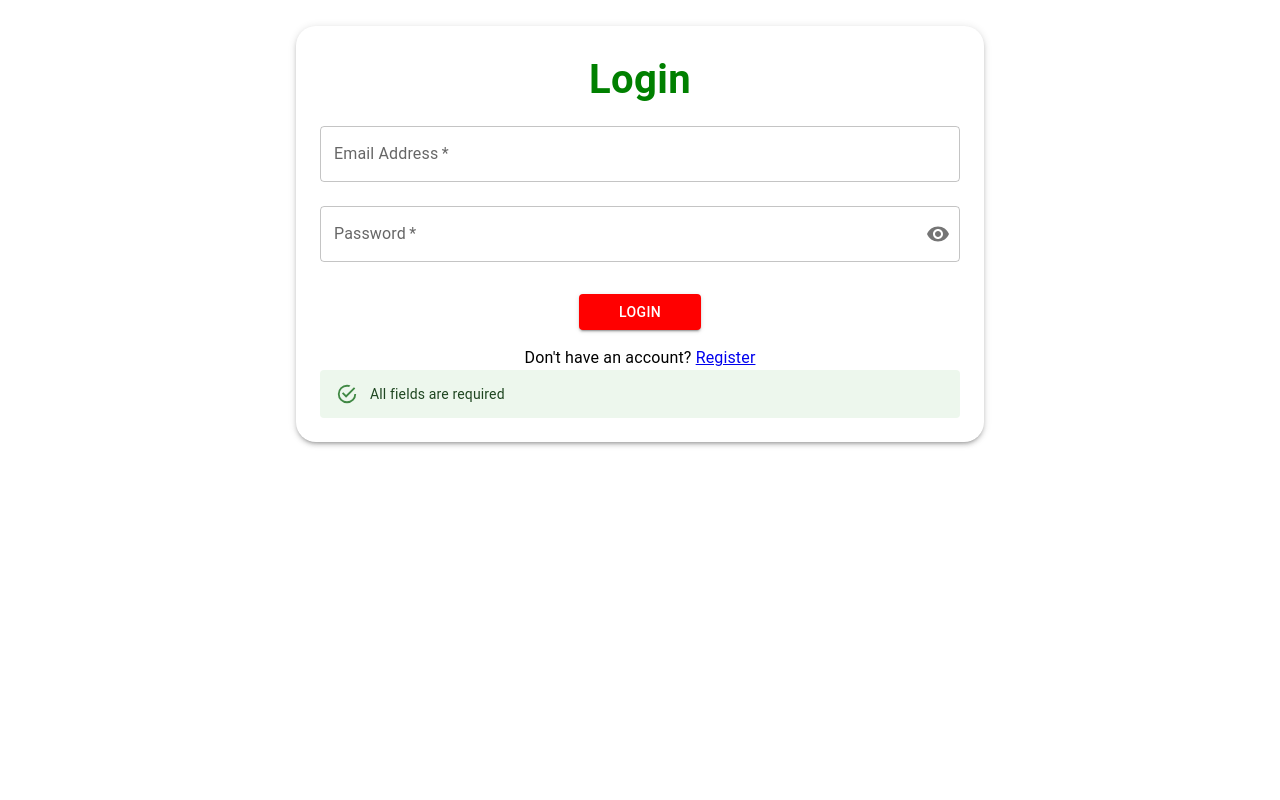
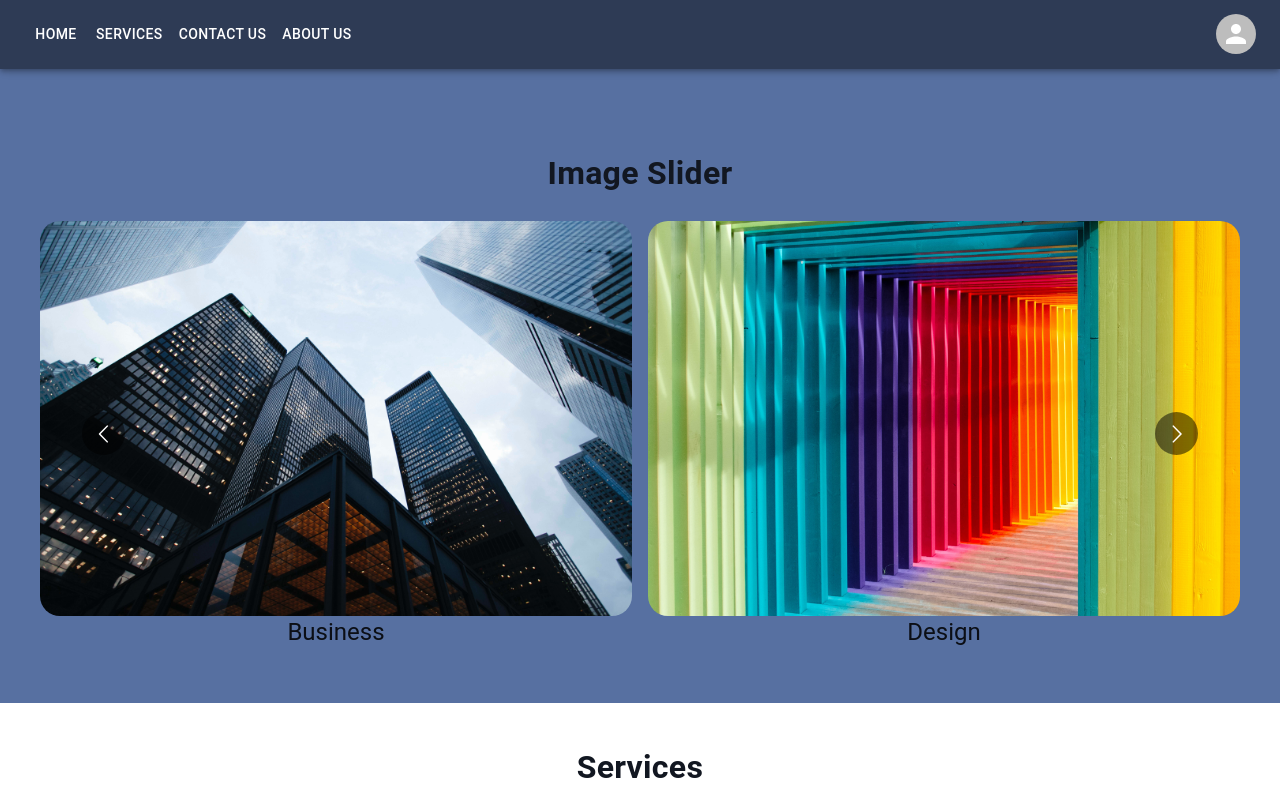
Before and after one commit to Yahya-khodr/landing_page_website, a React (Create React App) app: page / in a window 1280 px wide. Shown: the top 800 px of the page. Built offline with nearby package versions, Linux system fonts and the light colour scheme; grey boxes are pictures that could not be loaded.

Commit message:
Fix the route path

```diff
--- a/src/App.js
+++ b/src/App.js
@@ -16,7 +16,7 @@ function App() {
     <div className="App">
       <>
         <Routes>
-          <Route path="/home" element={<Home />} />
+          <Route index path="/" element={<Home />} />
           <Route path="/contact" element={<ContactUs />} />
           <Route
             path="/dashboard"
@@ -28,7 +28,7 @@ function App() {
           />
           <Route path="/about_us" element={<About />} />
           <Route path="/services" element={<Services />} />
-          <Route index element={<Login />} />
+          <Route path="/login" element={<Login />} />
           <Route path="/register" element={<Register />} />
         </Routes>
       </>
--- a/src/components/Appbar/index.js
+++ b/src/components/Appbar/index.js
@@ -34,7 +34,7 @@ const Navbar = () => {
   };
   const handleLogout = () => {
     localStorage.removeItem("token");
-    navigate("/");
+    navigate("/login");
   };
   const navigate = useNavigate();
   return (
--- a/src/pages/auth/Login.js
+++ b/src/pages/auth/Login.js
@@ -28,7 +28,7 @@ const Login = () => {
   const navigate = useNavigate();
   useEffect(() => {
     if (localStorage.getItem("token")) {
-      navigate("/home");
+      navigate("/");
     }
   }, []);
   const handleLogin = () => {
@@ -41,7 +41,7 @@ const Login = () => {
         if (res.status == 200) {
           setIsLoading(true);
           localStorage.setItem("token", res.data.access_token);
-          navigate("/home", { replace: true });
+          navigate("/", { replace: true });
         }
         console.log(res.data);
       });
--- a/src/pages/auth/Register.js
+++ b/src/pages/auth/Register.js
@@ -48,7 +48,7 @@ const Register = () => {
             icon: "success",
             button: "Done!",
           }).then(() => {
-            navigate("/");
+            navigate("/login");
           });
         }
       });
--- a/src/services/ProtectedRoute.js
+++ b/src/services/ProtectedRoute.js
@@ -1,11 +1,8 @@
-
-
-import { Navigate, Outlet } from "react-router-dom"
+import { Navigate, Outlet } from "react-router-dom";
 
 const ProtectedRoute = () => {
-    const isAuthenticated = localStorage.getItem("token")
+  const isAuthenticated = localStorage.getItem("token");
 
-    return isAuthenticated ? <Outlet/> : <Navigate to="/" />
-
-  }
-export default ProtectedRoute
+  return isAuthenticated ? <Outlet /> : <Navigate to="/login" />;
+};
+export default ProtectedRoute;
```
